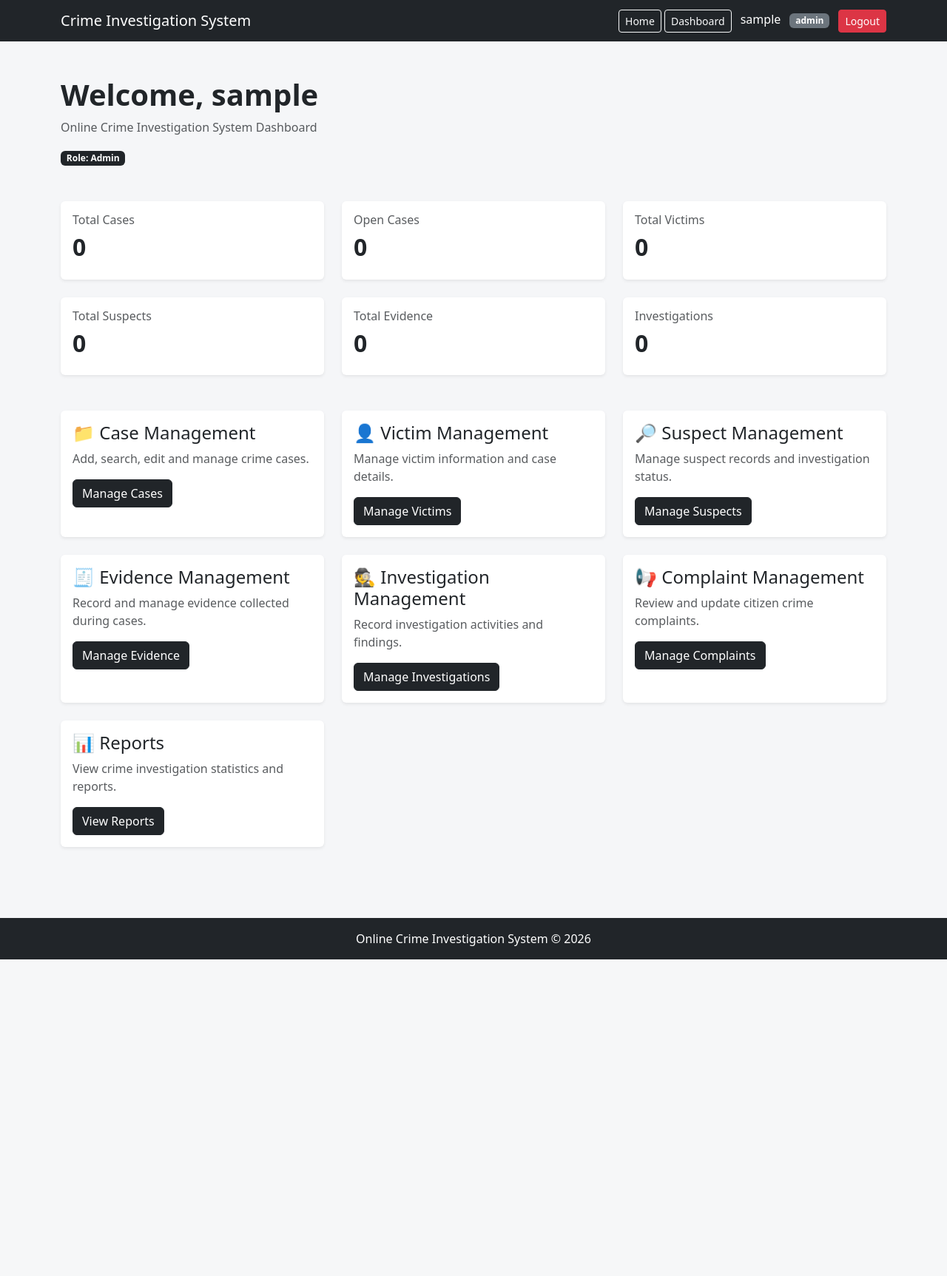
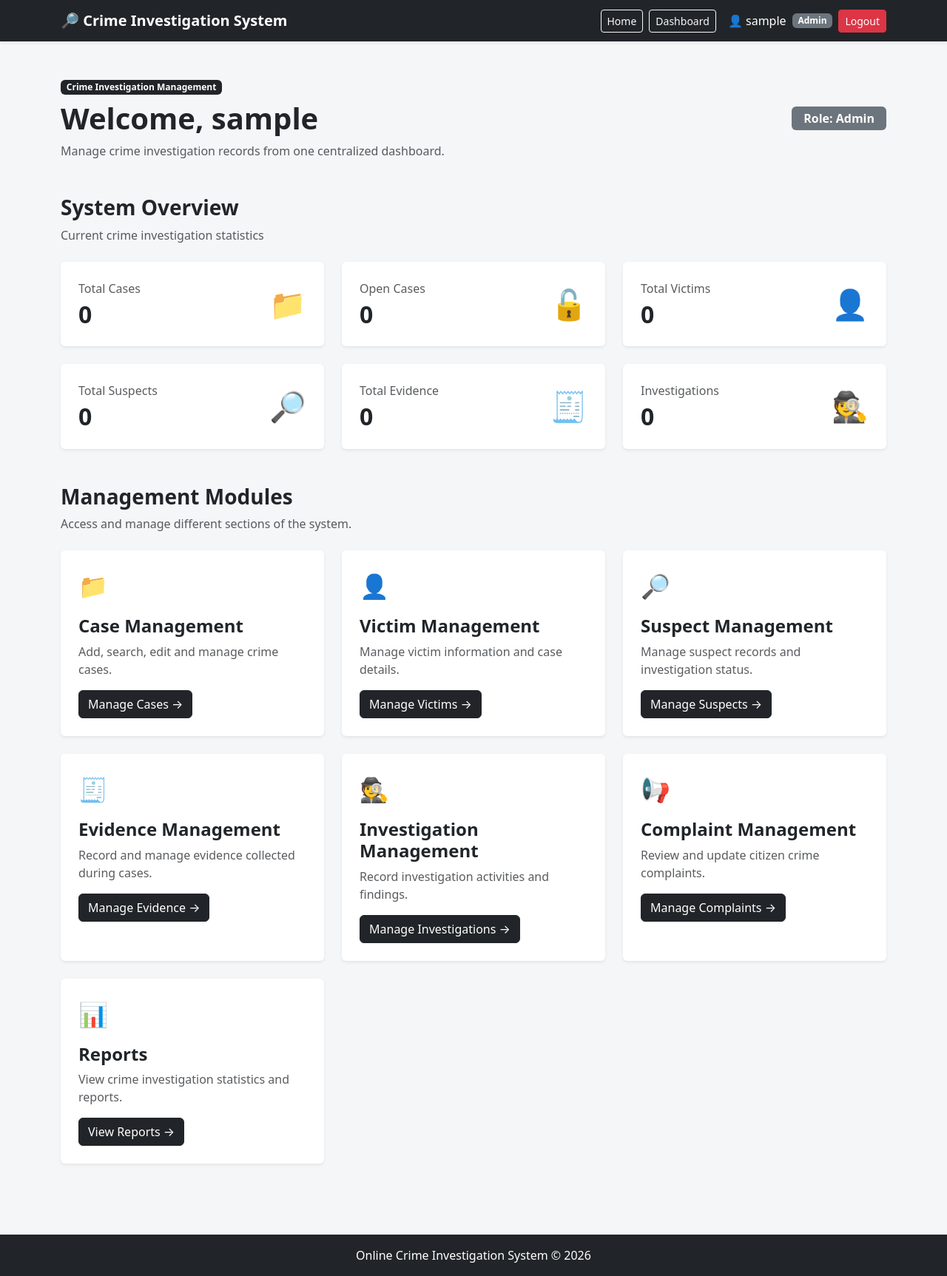
Before and after one commit to dp-01-01/-online-crime-investigation-system, a Flask app: page /dashboard in a window 1280 px wide. Shown: the whole page at 74% size. Before the commit the page ends 1297 px from the top, so only its background shows below. Run offline with Flask 3, Linux system fonts and the light colour scheme; the visitor is signed in with stand-in values (Sample User, id 1); data that the repository does not hold is empty.

Commit message:
Improve navigation and dashboard UI

```diff
--- a/templates/base.html
+++ b/templates/base.html
@@ -11,11 +11,9 @@
     >
 
     <title>
-
         {% block title %}
         Online Crime Investigation System
         {% endblock %}
-
     </title>
 
 
@@ -44,7 +42,7 @@
          NAVIGATION BAR
     ========================== -->
 
-    <nav class="navbar navbar-dark bg-dark">
+    <nav class="navbar navbar-expand-lg navbar-dark bg-dark shadow-sm">
 
         <div class="container">
 
@@ -52,16 +50,38 @@
             <!-- Website Name -->
 
             <a
-                class="navbar-brand"
+                class="navbar-brand fw-bold"
                 href="/"
             >
-                Crime Investigation System
+                🔎 Crime Investigation System
             </a>
 
 
-            <!-- Navigation Links -->
+            <!-- Mobile Menu Button -->
 
-            <div>
+            <button
+                class="navbar-toggler"
+                type="button"
+                data-bs-toggle="collapse"
+                data-bs-target="#mainNavbar"
+                aria-controls="mainNavbar"
+                aria-expanded="false"
+                aria-label="Toggle navigation"
+            >
+
+                <span class="navbar-toggler-icon"></span>
+
+            </button>
+
+
+            <!-- Navigation Content -->
+
+            <div
+                class="collapse navbar-collapse"
+                id="mainNavbar"
+            >
+
+                <div class="ms-auto d-flex flex-column flex-lg-row align-items-lg-center gap-2 mt-3 mt-lg-0">
 
 
                     <!-- Home -->
@@ -87,21 +107,21 @@
                         </a>
 
 
-                    <!-- Username -->
+                        <!-- User Information -->
 
-                    <span
-                        class="text-white ms-2 me-2"
-                    >
-                        {{ session.get("username") }}
+                        <span class="text-white ms-lg-2">
+
+                            👤 {{ session.get("username") }}
+
                         </span>
 
 
                         <!-- Role -->
 
-                    <span
-                        class="badge bg-secondary me-2"
-                    >
-                        {{ session.get("role") }}
+                        <span class="badge bg-secondary">
+
+                            {{ session.get("role")|title }}
+
                         </span>
 
 
@@ -140,6 +160,8 @@
 
                     {% endif %}
 
+
+                </div>
 
             </div>
 
--- a/templates/dashboard.html
+++ b/templates/dashboard.html
@@ -9,46 +9,92 @@ Dashboard - Crime Investigation System
 <div class="container py-5">
 
     <!-- Dashboard Header -->
+
     <div class="mb-5">
 
-        <h1 class="fw-bold">
-            Welcome, {{ session.get("username") }}
-        </h1>
+        <div class="d-flex flex-column flex-md-row justify-content-between align-items-md-center">
 
-        <p class="text-muted">
-            Online Crime Investigation System Dashboard
-        </p>
+            <div>
 
-        <span class="badge bg-dark">
-            Role: {{ session.get("role")|title }}
-        </span>
+                <span class="badge bg-dark mb-2">
+                    Crime Investigation Management
+                </span>
+
+                <h1 class="fw-bold mb-2">
+                    Welcome, {{ session.get("username") }}
+                </h1>
+
+                <p class="text-muted mb-0">
+                    Manage crime investigation records from one centralized dashboard.
+                </p>
+
+            </div>
+
+            <div class="mt-3 mt-md-0">
+
+                <span class="badge bg-secondary fs-6 px-3 py-2">
+                    Role: {{ session.get("role")|title }}
+                </span>
+
+            </div>
+
+        </div>
 
     </div>
 
 
-    <!-- ADMIN / INVESTIGATOR DASHBOARD -->
-
     {% if session.get("role") in ["admin", "investigator"] %}
 
 
-    <!-- Dashboard Statistics -->
+    <!-- =========================
+         SYSTEM OVERVIEW
+    ========================== -->
+
+    <div class="mb-4">
+
+        <h3 class="fw-bold">
+            System Overview
+        </h3>
+
+        <p class="text-muted">
+            Current crime investigation statistics
+        </p>
+
+    </div>
+
+
+    <!-- Statistics -->
 
     <div class="row g-4 mb-5">
 
+
         <!-- Total Cases -->
+
         <div class="col-md-6 col-lg-4">
 
-            <div class="card shadow-sm border-0 h-100">
+            <div class="card border-0 shadow-sm h-100">
 
-                <div class="card-body">
+                <div class="card-body p-4">
 
-                    <h6 class="text-muted">
-                        Total Cases
-                    </h6>
+                    <div class="d-flex justify-content-between align-items-center">
 
-                    <h2 class="fw-bold">
-                        {{ total_cases }}
-                    </h2>
+                        <div>
+
+                            <p class="text-muted mb-1">
+                                Total Cases
+                            </p>
+
+                            <h2 class="fw-bold mb-0">
+                                {{ total_cases }}
+                            </h2>
+
+                        </div>
+
+                        <div class="fs-1">
+                            📁
+                        </div>
+
+                    </div>
 
                 </div>
 
@@ -58,19 +104,32 @@ Dashboard - Crime Investigation System
 
 
         <!-- Open Cases -->
+
         <div class="col-md-6 col-lg-4">
 
-            <div class="card shadow-sm border-0 h-100">
+            <div class="card border-0 shadow-sm h-100">
 
-                <div class="card-body">
+                <div class="card-body p-4">
 
-                    <h6 class="text-muted">
-                        Open Cases
-                    </h6>
+                    <div class="d-flex justify-content-between align-items-center">
 
-                    <h2 class="fw-bold">
-                        {{ open_cases }}
-                    </h2>
+                        <div>
+
+                            <p class="text-muted mb-1">
+                                Open Cases
+                            </p>
+
+                            <h2 class="fw-bold mb-0">
+                                {{ open_cases }}
+                            </h2>
+
+                        </div>
+
+                        <div class="fs-1">
+                            🔓
+                        </div>
+
+                    </div>
 
                 </div>
 
@@ -80,19 +139,32 @@ Dashboard - Crime Investigation System
 
 
         <!-- Total Victims -->
+
         <div class="col-md-6 col-lg-4">
 
-            <div class="card shadow-sm border-0 h-100">
+            <div class="card border-0 shadow-sm h-100">
 
-                <div class="card-body">
+                <div class="card-body p-4">
 
-                    <h6 class="text-muted">
-                        Total Victims
-                    </h6>
+                    <div class="d-flex justify-content-between align-items-center">
 
-                    <h2 class="fw-bold">
-                        {{ total_victims }}
-                    </h2>
+                        <div>
+
+                            <p class="text-muted mb-1">
+                                Total Victims
+                            </p>
+
+                            <h2 class="fw-bold mb-0">
+                                {{ total_victims }}
+                            </h2>
+
+                        </div>
+
+                        <div class="fs-1">
+                            👤
+                        </div>
+
+                    </div>
 
                 </div>
 
@@ -102,19 +174,32 @@ Dashboard - Crime Investigation System
 
 
         <!-- Total Suspects -->
+
         <div class="col-md-6 col-lg-4">
 
-            <div class="card shadow-sm border-0 h-100">
+            <div class="card border-0 shadow-sm h-100">
 
-                <div class="card-body">
+                <div class="card-body p-4">
 
-                    <h6 class="text-muted">
-                        Total Suspects
-                    </h6>
+                    <div class="d-flex justify-content-between align-items-center">
 
-                    <h2 class="fw-bold">
-                        {{ total_suspects }}
-                    </h2>
+                        <div>
+
+                            <p class="text-muted mb-1">
+                                Total Suspects
+                            </p>
+
+                            <h2 class="fw-bold mb-0">
+                                {{ total_suspects }}
+                            </h2>
+
+                        </div>
+
+                        <div class="fs-1">
+                            🔎
+                        </div>
+
+                    </div>
 
                 </div>
 
@@ -124,19 +209,32 @@ Dashboard - Crime Investigation System
 
 
         <!-- Total Evidence -->
+
         <div class="col-md-6 col-lg-4">
 
-            <div class="card shadow-sm border-0 h-100">
+            <div class="card border-0 shadow-sm h-100">
 
-                <div class="card-body">
+                <div class="card-body p-4">
 
-                    <h6 class="text-muted">
-                        Total Evidence
-                    </h6>
+                    <div class="d-flex justify-content-between align-items-center">
 
-                    <h2 class="fw-bold">
-                        {{ total_evidence }}
-                    </h2>
+                        <div>
+
+                            <p class="text-muted mb-1">
+                                Total Evidence
+                            </p>
+
+                            <h2 class="fw-bold mb-0">
+                                {{ total_evidence }}
+                            </h2>
+
+                        </div>
+
+                        <div class="fs-1">
+                            🧾
+                        </div>
+
+                    </div>
 
                 </div>
 
@@ -145,20 +243,33 @@ Dashboard - Crime Investigation System
         </div>
 
 
-        <!-- Total Investigations -->
+        <!-- Investigations -->
+
         <div class="col-md-6 col-lg-4">
 
-            <div class="card shadow-sm border-0 h-100">
+            <div class="card border-0 shadow-sm h-100">
 
-                <div class="card-body">
+                <div class="card-body p-4">
 
-                    <h6 class="text-muted">
-                        Investigations
-                    </h6>
+                    <div class="d-flex justify-content-between align-items-center">
 
-                    <h2 class="fw-bold">
-                        {{ total_investigations }}
-                    </h2>
+                        <div>
+
+                            <p class="text-muted mb-1">
+                                Investigations
+                            </p>
+
+                            <h2 class="fw-bold mb-0">
+                                {{ total_investigations }}
+                            </h2>
+
+                        </div>
+
+                        <div class="fs-1">
+                            🕵️
+                        </div>
+
+                    </div>
 
                 </div>
 
@@ -169,19 +280,40 @@ Dashboard - Crime Investigation System
     </div>
 
 
-    <!-- Management Cards -->
+    <!-- =========================
+         MANAGEMENT MODULES
+    ========================== -->
+
+    <div class="mb-4">
+
+        <h3 class="fw-bold">
+            Management Modules
+        </h3>
+
+        <p class="text-muted">
+            Access and manage different sections of the system.
+        </p>
+
+    </div>
+
 
     <div class="row g-4">
 
+
         <!-- Case Management -->
+
         <div class="col-md-6 col-lg-4">
 
-            <div class="card h-100 shadow-sm border-0">
+            <div class="card border-0 shadow-sm h-100">
 
-                <div class="card-body">
+                <div class="card-body p-4">
 
-                    <h4 class="card-title">
-                        📁 Case Management
+                    <div class="fs-2 mb-3">
+                        📁
+                    </div>
+
+                    <h4 class="fw-bold">
+                        Case Management
                     </h4>
 
                     <p class="text-muted">
@@ -192,7 +324,7 @@ Dashboard - Crime Investigation System
                         href="/cases"
                         class="btn btn-dark"
                     >
-                        Manage Cases
+                        Manage Cases →
                     </a>
 
                 </div>
@@ -203,14 +335,19 @@ Dashboard - Crime Investigation System
 
 
         <!-- Victim Management -->
+
         <div class="col-md-6 col-lg-4">
 
-            <div class="card h-100 shadow-sm border-0">
+            <div class="card border-0 shadow-sm h-100">
 
-                <div class="card-body">
+                <div class="card-body p-4">
 
-                    <h4 class="card-title">
-                        👤 Victim Management
+                    <div class="fs-2 mb-3">
+                        👤
+                    </div>
+
+                    <h4 class="fw-bold">
+                        Victim Management
                     </h4>
 
                     <p class="text-muted">
@@ -221,7 +358,7 @@ Dashboard - Crime Investigation System
                         href="/victims"
                         class="btn btn-dark"
                     >
-                        Manage Victims
+                        Manage Victims →
                     </a>
 
                 </div>
@@ -232,14 +369,19 @@ Dashboard - Crime Investigation System
 
 
         <!-- Suspect Management -->
+
         <div class="col-md-6 col-lg-4">
 
-            <div class="card h-100 shadow-sm border-0">
+            <div class="card border-0 shadow-sm h-100">
 
-                <div class="card-body">
+                <div class="card-body p-4">
 
-                    <h4 class="card-title">
-                        🔎 Suspect Management
+                    <div class="fs-2 mb-3">
+                        🔎
+                    </div>
+
+                    <h4 class="fw-bold">
+                        Suspect Management
                     </h4>
 
                     <p class="text-muted">
@@ -250,7 +392,7 @@ Dashboard - Crime Investigation System
                         href="/suspects"
                         class="btn btn-dark"
                     >
-                        Manage Suspects
+                        Manage Suspects →
                     </a>
 
                 </div>
@@ -261,14 +403,19 @@ Dashboard - Crime Investigation System
 
 
         <!-- Evidence Management -->
+
         <div class="col-md-6 col-lg-4">
 
-            <div class="card h-100 shadow-sm border-0">
+            <div class="card border-0 shadow-sm h-100">
 
-                <div class="card-body">
+                <div class="card-body p-4">
 
-                    <h4 class="card-title">
-                        🧾 Evidence Management
+                    <div class="fs-2 mb-3">
+                        🧾
+                    </div>
+
+                    <h4 class="fw-bold">
+                        Evidence Management
                     </h4>
 
                     <p class="text-muted">
@@ -279,7 +426,7 @@ Dashboard - Crime Investigation System
                         href="/evidence"
                         class="btn btn-dark"
                     >
-                        Manage Evidence
+                        Manage Evidence →
                     </a>
 
                 </div>
@@ -290,14 +437,19 @@ Dashboard - Crime Investigation System
 
 
         <!-- Investigation Management -->
+
         <div class="col-md-6 col-lg-4">
 
-            <div class="card h-100 shadow-sm border-0">
+            <div class="card border-0 shadow-sm h-100">
 
-                <div class="card-body">
+                <div class="card-body p-4">
 
-                    <h4 class="card-title">
-                        🕵️ Investigation Management
+                    <div class="fs-2 mb-3">
+                        🕵️
+                    </div>
+
+                    <h4 class="fw-bold">
+                        Investigation Management
                     </h4>
 
                     <p class="text-muted">
@@ -308,7 +460,7 @@ Dashboard - Crime Investigation System
                         href="/investigations"
                         class="btn btn-dark"
                     >
-                        Manage Investigations
+                        Manage Investigations →
                     </a>
 
                 </div>
@@ -319,14 +471,19 @@ Dashboard - Crime Investigation System
 
 
         <!-- Complaint Management -->
+
         <div class="col-md-6 col-lg-4">
 
-            <div class="card h-100 shadow-sm border-0">
+            <div class="card border-0 shadow-sm h-100">
 
-                <div class="card-body">
+                <div class="card-body p-4">
 
-                    <h4 class="card-title">
-                        📢 Complaint Management
+                    <div class="fs-2 mb-3">
+                        📢
+                    </div>
+
+                    <h4 class="fw-bold">
+                        Complaint Management
                     </h4>
 
                     <p class="text-muted">
@@ -337,7 +494,7 @@ Dashboard - Crime Investigation System
                         href="/admin/complaints"
                         class="btn btn-dark"
                     >
-                        Manage Complaints
+                        Manage Complaints →
                     </a>
 
                 </div>
@@ -348,14 +505,19 @@ Dashboard - Crime Investigation System
 
 
         <!-- Reports -->
+
         <div class="col-md-6 col-lg-4">
 
-            <div class="card h-100 shadow-sm border-0">
+            <div class="card border-0 shadow-sm h-100">
 
-                <div class="card-body">
+                <div class="card-body p-4">
 
-                    <h4 class="card-title">
-                        📊 Reports
+                    <div class="fs-2 mb-3">
+                        📊
+                    </div>
+
+                    <h4 class="fw-bold">
+                        Reports
                     </h4>
 
                     <p class="text-muted">
@@ -366,7 +528,7 @@ Dashboard - Crime Investigation System
                         href="/reports"
                         class="btn btn-dark"
                     >
-                        View Reports
+                        View Reports →
                     </a>
 
                 </div>
@@ -378,21 +540,43 @@ Dashboard - Crime Investigation System
     </div>
 
 
-    <!-- CITIZEN DASHBOARD -->
+    <!-- =========================
+         CITIZEN DASHBOARD
+    ========================== -->
 
     {% else %}
 
+
+    <div class="mb-4">
+
+        <h3 class="fw-bold">
+            Citizen Services
+        </h3>
+
+        <p class="text-muted">
+            Submit and track your crime complaints.
+        </p>
+
+    </div>
+
+
     <div class="row g-4">
 
+
         <!-- Report Crime -->
+
         <div class="col-md-6 col-lg-4">
 
-            <div class="card h-100 shadow-sm border-0">
+            <div class="card border-0 shadow-sm h-100">
 
-                <div class="card-body">
+                <div class="card-body p-4">
 
-                    <h4 class="card-title">
-                        📢 Report Crime
+                    <div class="fs-2 mb-3">
+                        📢
+                    </div>
+
+                    <h4 class="fw-bold">
+                        Report Crime
                     </h4>
 
                     <p class="text-muted">
@@ -403,7 +587,7 @@ Dashboard - Crime Investigation System
                         href="/complaint"
                         class="btn btn-dark"
                     >
-                        Report Crime
+                        Report Crime →
                     </a>
 
                 </div>
@@ -414,14 +598,19 @@ Dashboard - Crime Investigation System
 
 
         <!-- Complaint Status -->
+
         <div class="col-md-6 col-lg-4">
 
-            <div class="card h-100 shadow-sm border-0">
+            <div class="card border-0 shadow-sm h-100">
 
-                <div class="card-body">
+                <div class="card-body p-4">
 
-                    <h4 class="card-title">
-                        📋 Complaint Status
+                    <div class="fs-2 mb-3">
+                        📋
+                    </div>
+
+                    <h4 class="fw-bold">
+                        Complaint Status
                     </h4>
 
                     <p class="text-muted">
@@ -432,7 +621,7 @@ Dashboard - Crime Investigation System
                         href="/complaints"
                         class="btn btn-dark"
                     >
-                        Check Status
+                        Check Status →
                     </a>
 
                 </div>
@@ -443,6 +632,7 @@ Dashboard - Crime Investigation System
 
     </div>
 
+
     {% endif %}
 
 </div>
```
Lines whose indentation alone changed are shown as unchanged.
